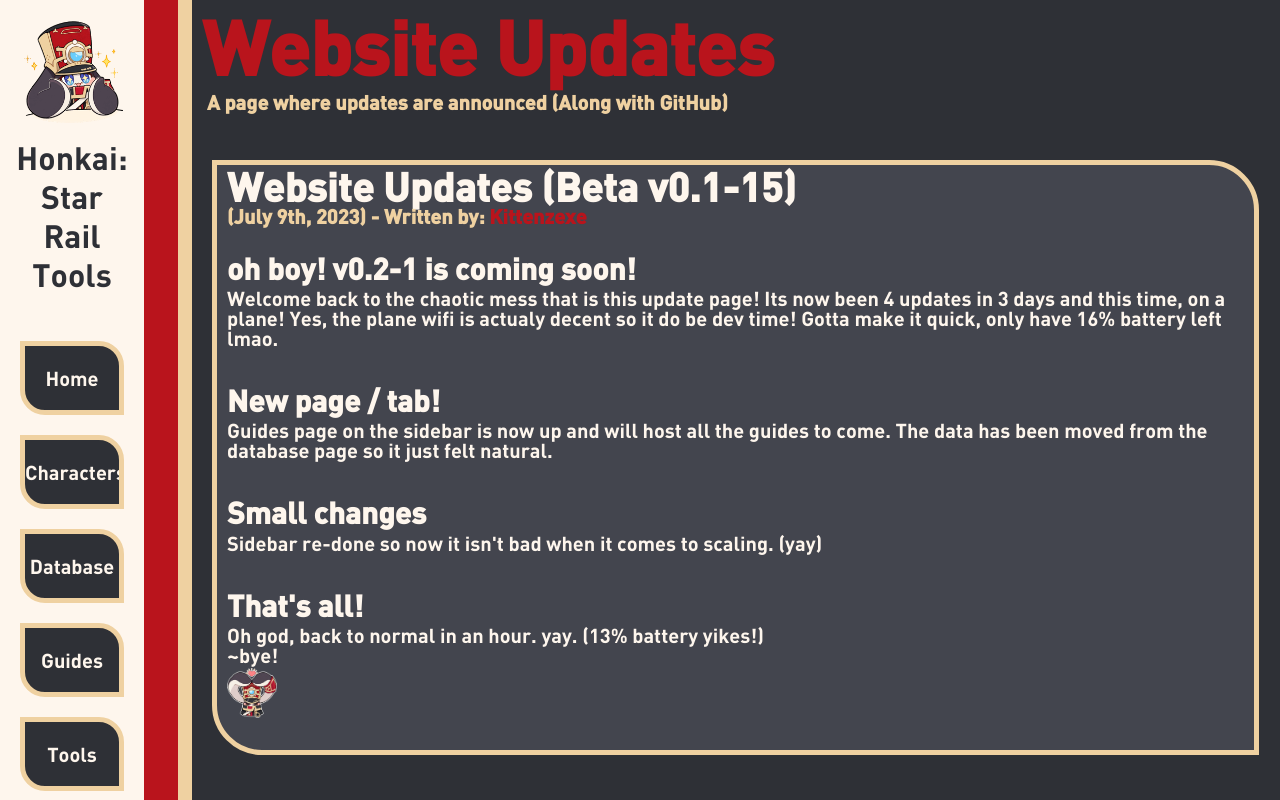
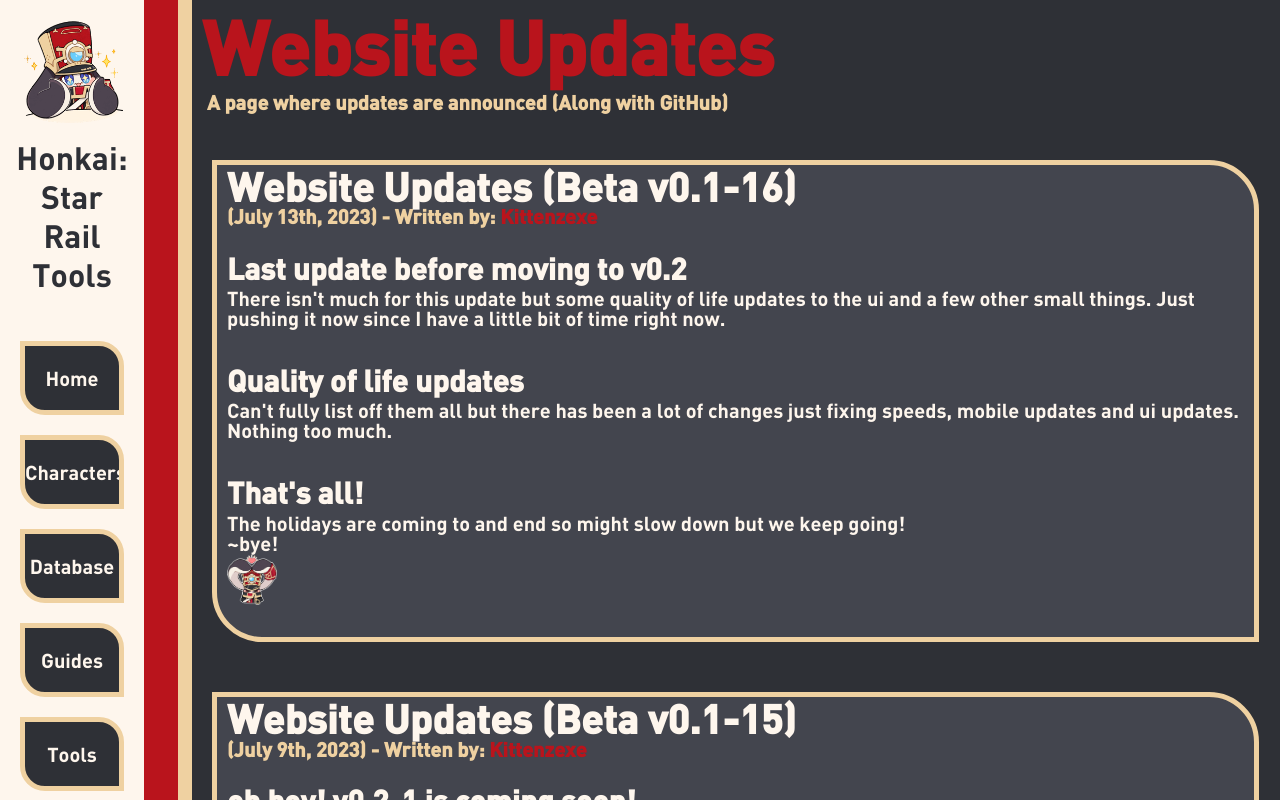
Before and after one commit to KittenzExe/hsrtools.kittenzexe, a SvelteKit app: page /updates in a window 1280 px wide. Shown: the top 800 px of the page. Built offline with nearby package versions, Linux system fonts and the light colour scheme.

Commit message:
v0.1-16
jimothy

```diff
--- a/src/routes/development/devtree/devtree.svelte
+++ b/src/routes/development/devtree/devtree.svelte
@@ -15,7 +15,7 @@
     <h2 id="notstarted" style="width: 85%;">Not Started - Planned but not worked on, page is planned but needs to be built</h2>
     <h2 style="color: #fef6ed;">This page is broken up into 2 parts, Official Pages (Pages ment for public use) and Side Pages (Pages ment for development or fillers)</h2>
     <br><br>
-    <h1 style="color: #fef6ed;">Official Pages (As of Beta v0.1-15-1)</h1>
+    <h1 style="color: #fef6ed;">Official Pages (As of Beta v0.1-16)</h1>
     <table style="width: 99%;">
       <tr>
         <th style="width: 20%; color: #fef6ed;">Main Pages</th>
@@ -136,7 +136,7 @@
         <td><p id="completed">updates/updates.svelte</p></td>
       </tr>
     </table>
-    <h1 style="color: #fef6ed;">Side Pages (As of Beta v0.1-15-1)</h1>
+    <h1 style="color: #fef6ed;">Side Pages (As of Beta v0.1-16)</h1>
     <table style="width: 99%;">
       <tr>
         <th style="width: 20%; color: #fef6ed;">Main Pages</th>
--- a/src/routes/structure/footer.svelte
+++ b/src/routes/structure/footer.svelte
@@ -9,7 +9,7 @@
         <th><a id="footer-a" href="../../updates"><div id="footer-split-right">Web Updates</div></a></th>
       </tr>
     </table>
-    <a id="footer-a-version" href="../../beta"><div id="footer-split-version">Web Version: Beta v0.1-15-1</div></a>
+    <a id="footer-a-version" href="../../beta"><div id="footer-split-version">Web Version: Beta v0.1-16</div></a>
   </div>
 </div>
 
--- a/src/routes/updates/updates.svelte
+++ b/src/routes/updates/updates.svelte
@@ -6,6 +6,17 @@
     <div id="content-topbar">
       <div id="content-topbar-title">Website Updates</div>
       <div id="content-topbar-info" style="font-size: 20px;">A page where updates are announced (Along with GitHub)</div>
+    </div>
+    <div id="content-box-listing"> <!-- July 13th -->
+      <h1 style="margin-top: 7.5px;">Website Updates (Beta v0.1-16)</h1><h2 style="font-size: 20px; color: #efd1a1;">(July 13th, 2023) - Written by: <a href="https://github.com/KittenzExe" target="_blank" style="text-decoration: none; color: #b9141c;">Kittenzexe</a></h2><br>
+      <h2>Last update before moving to v0.2</h2>
+      <p style="line-height: 20px; margin-top: -7.5px;">There isn't much for this update but some quality of life updates to the ui and a few other small things. Just pushing it now since I have a little bit of time right now.</p>
+      <br>
+      <h2>Quality of life updates</h2>
+      <p style="line-height: 20px; margin-top: -7.5px;">Can't fully list off them all but there has been a lot of changes just fixing speeds, mobile updates and ui updates. Nothing too much.</p>
+      <br>
+      <h2>That's all!</h2>
+      <p style="line-height: 20px; margin-top: -7.5px;">The holidays are coming to and end so might slow down but we keep going!<br> ~bye! <br><img src="/images/character-art/Pompom/Pom-Pom_Sticker_01.webp" alt="pompom" style="height: 50px; margin-top: 2.5px;"></p>
     </div>
     <div id="content-box-listing"> <!-- July 9th -->
       <h1 style="margin-top: 7.5px;">Website Updates (Beta v0.1-15)</h1><h2 style="font-size: 20px; color: #efd1a1;">(July 9th, 2023) - Written by: <a href="https://github.com/KittenzExe" target="_blank" style="text-decoration: none; color: #b9141c;">Kittenzexe</a></h2><br>
```
Also changed, not shown: 126 other files (tests, documents, lock files or other folders).
